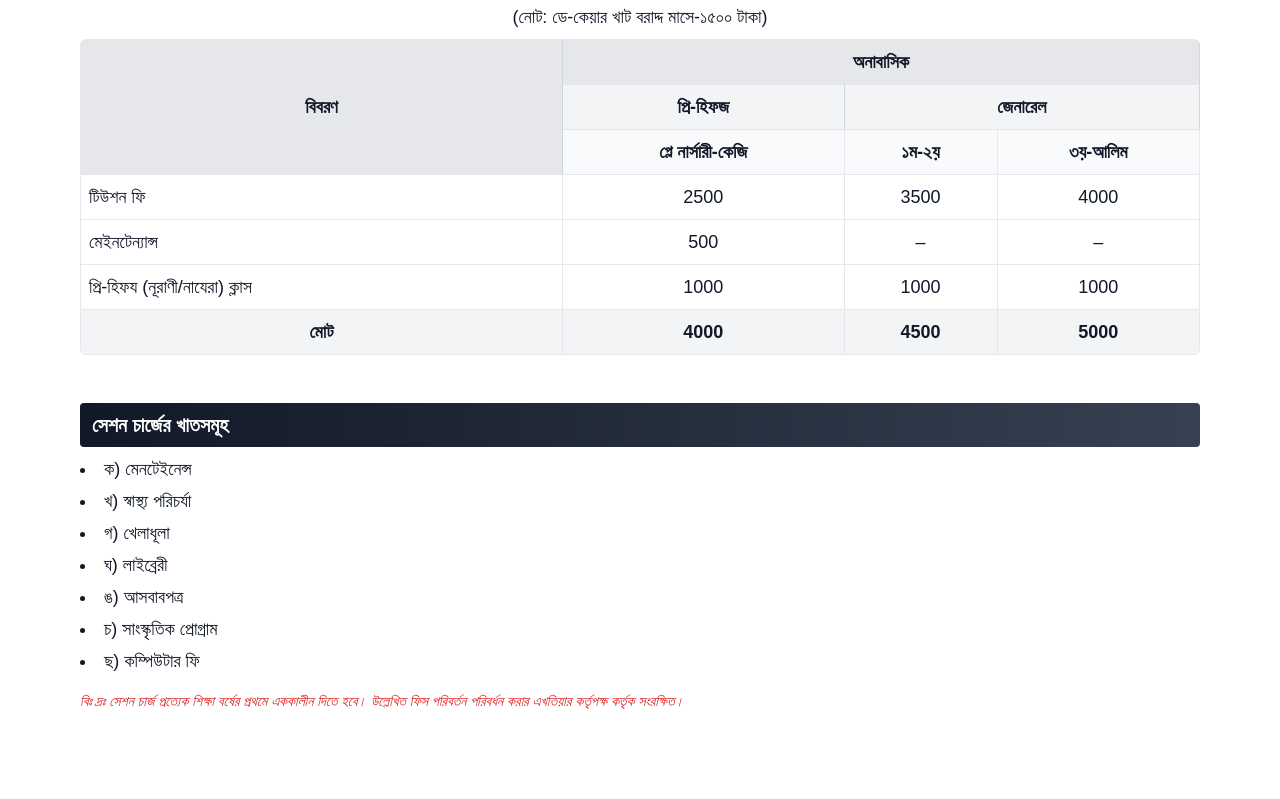
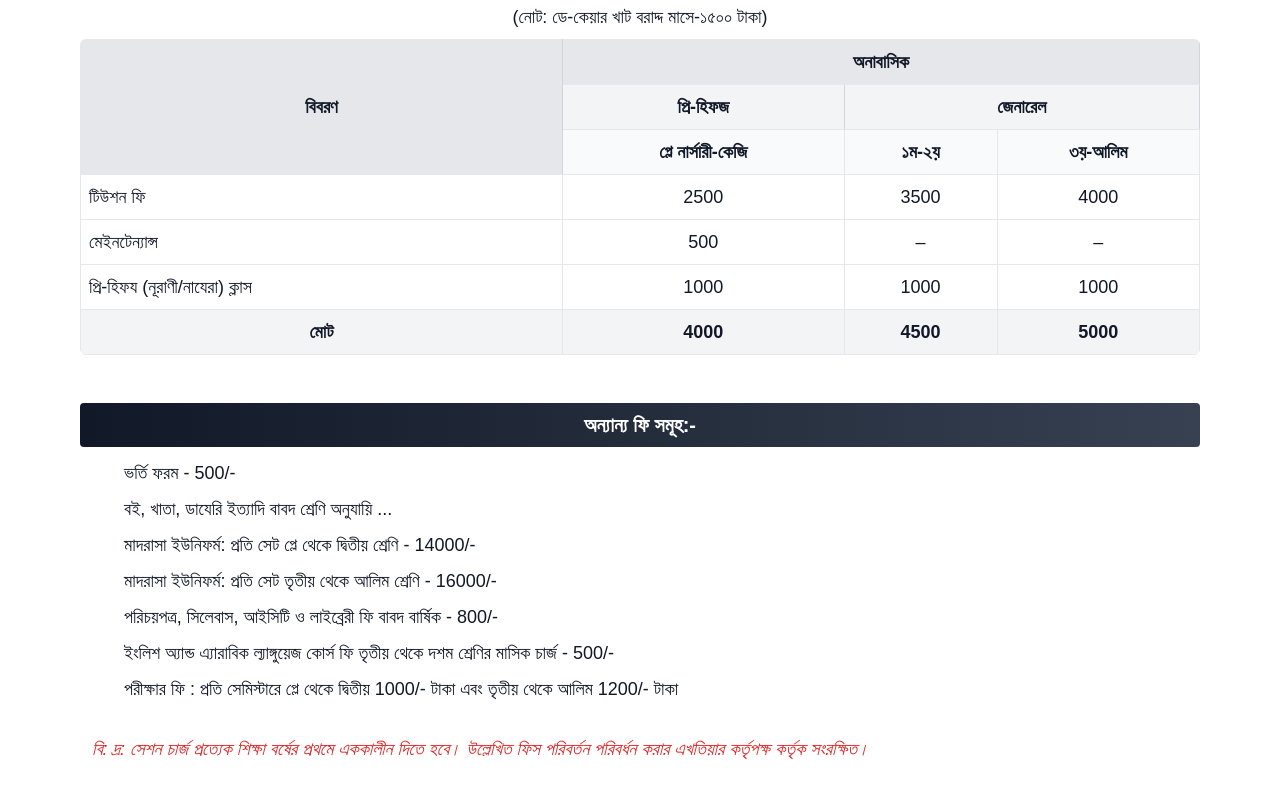
Before and after one commit to arifbillah0156/DAMM, a Next.js app: page /AdmissionFee in a window 1280 px wide. Shown: the part 707-1506 px from the top of the page. Before the commit the page ends 1482 px from the top, so only its background shows below. Built offline with nearby package versions, Linux system fonts and the light colour scheme; a web font is replaced by a local one.

Commit message:
edita4fva454456wea

```diff
--- /dev/null
+++ b/app/AdmissionFee/Section_4.jsx
@@ -0,0 +1,36 @@
+export default function Section_4() {
+    const OthersFee = [
+        "ভর্তি ফরম - 500/-",
+        "বই, খাতা, ডাযেরি ইত্যাদি বাবদ শ্রেণি অনুযায়ি ...",
+        "মাদরাসা ইউনিফর্ম: প্রতি সেট প্লে থেকে দ্বিতীয় শ্রেণি - 14000/-",
+        "মাদরাসা ইউনিফর্ম: প্রতি সেট তৃতীয় থেকে আলিম শ্রেণি - 16000/-",
+        "পরিচয়পত্র, সিলেবাস, আইসিটি ও লাইব্রেরী ফি বাবদ বার্ষিক - 800/-",
+        "ইংলিশ অ্যান্ড এ্যারাবিক ল্যাঙ্গুয়েজ কোর্স ফি তৃতীয় থেকে দশম শ্রেণির মাসিক চার্জ - 500/-",
+        "পরীক্ষার ফি : প্রতি সেমিস্টারে প্লে থেকে দ্বিতীয় 1000/- টাকা এবং তৃতীয় থেকে আলিম 1200/- টাকা",
+
+    ]
+    return (
+        <div className="mb-8">
+            <h3 className="text-xl font-semibold mb-2 bg-gradient-to-r from-gray-900 to-gray-700 text-white px-3 py-2 rounded text-center">
+                অন্যান্য ফি সমূহ:-
+            </h3>
+            {
+                OthersFee.map((item) => {
+                    return (
+                        <div key={item} className="px-3 md:px-8 py-1  text-lg list-disc list-inside space-y-1">
+                            <p>
+                                <i className="fa-solid fa-arrows-to-eye mr-3"></i>
+                                {item}
+                            </p>
+                        </div>
+                    )
+                })
+            }
+
+
+            <p className="mt-4 p-3 text-justify italic text-md text-red-600">
+                বি: দ্র: সেশন চার্জ প্রত্যেক শিক্ষা বর্ষের প্রথমে এককালীন দিতে হবে। উল্লেখিত ফিস পরিবর্তন পরিবর্ধন করার এখতিয়ার কর্তৃপক্ষ কর্তৃক সংরক্ষিত।
+            </p>
+        </div>
+    )
+}
--- a/app/AdmissionFee/page.jsx
+++ b/app/AdmissionFee/page.jsx
@@ -2,6 +2,7 @@ import React from "react";
 import Section_1 from "./Section_1";
 import Section_2 from "./Section_2";
 import Section_3 from "./Section_3";
+import Section_4 from "./Section_4";
 
 export default function AdmissionFees() {
     return (
@@ -13,29 +14,13 @@ export default function AdmissionFees() {
             <Section_1 />
             <Section_2 />
             <Section_3 />
+            <Section_4 />
 
 
 
 
 
-            {/* সেশন চার্জের খাতসমূহ */}
-            <div className="mb-8">
-                <h3 className="text-xl font-semibold mb-2 bg-gradient-to-r from-gray-900 to-gray-700 text-white px-3 py-2 rounded">
-                    সেশন চার্জের খাতসমূহ
-                </h3>
-                <ul className="list-disc list-inside space-y-1">
-                    <li>ক) মেনটেইনেন্স</li>
-                    <li>খ) স্বাস্থ্য পরিচর্যা</li>
-                    <li>গ) খেলাধূলা</li>
-                    <li>ঘ) লাইব্রেরী</li>
-                    <li>ঙ) আসবাবপত্র</li>
-                    <li>চ) সাংস্কৃতিক প্রোগ্রাম</li>
-                    <li>ছ) কম্পিউটার ফি</li>
-                </ul>
-                <p className="mt-4 italic text-sm text-red-600">
-                    বিঃ দ্রঃ সেশন চার্জ প্রত্যেক শিক্ষা বর্ষের প্রথমে এককালীন দিতে হবে। উল্লেখিত ফিস পরিবর্তন পরিবর্ধন করার এখতিয়ার কর্তৃপক্ষ কর্তৃক সংরক্ষিত।
-                </p>
-            </div>
+
         </div>
     );
 }
```
